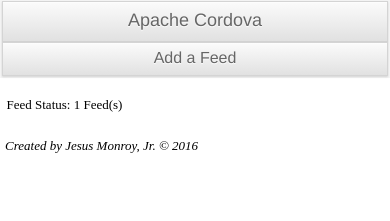
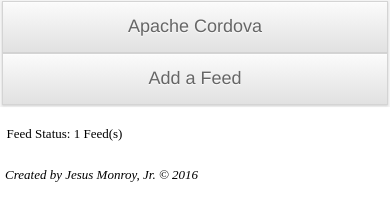
Before and after one commit to jessemonroy650/3rdParty-RSS-Examples, a plain HTML site: page index.html in a window 390 px wide. Shown: the part 53-274 px from the top of the page. Drawn offline with Linux system fonts and the light colour scheme; some packages are replaced by stand-ins of ours.

Commit message:
change button size

```diff
--- a/app.css
+++ b/app.css
@@ -30,8 +30,8 @@ a {text-decoration:none;color:#000000;}
 /* This cause an issue with zepto/jquery when the list is inserted */
 /* #RSSList > li {overflow:hidden;} */
 /* #linksList > li {overflow:hidden;} */
-.feedLink {padding:0.2em;font-size:large;overflow:hidden;}
-.contentLink {padding:0.2em;font-size:large;overflow:hidden;}
+.feedLink {padding:0.5em;font-size:large;overflow:hidden;}
+.contentLink {padding:0.5em;font-size:large;overflow:hidden;}
 #story {padding:0.2em;}
 /*  */
 #codeURL {font-size:small;padding:0.1em;}
--- a/buttons.js
+++ b/buttons.js
@@ -94,7 +94,7 @@ $('#getFeeds').on('click', function(event) {
         var v = localStore.get(k);
         s += '<li id="' + k + '" class="feedLink button button-block">' + k + '</li>';
     };
-    s += '<li id=addFeed class="button button-block">Add a Feed</li>';
+    s += '<li id=addFeed class="feedLink button button-block">Add a Feed</li>';
     console.log(s);
     $("#RSSList li").remove(); // remove children of the DOM
     $("#RSSList").append(s);   // appeand our list of Feeds
```
Also changed, not shown: 1 other file.
